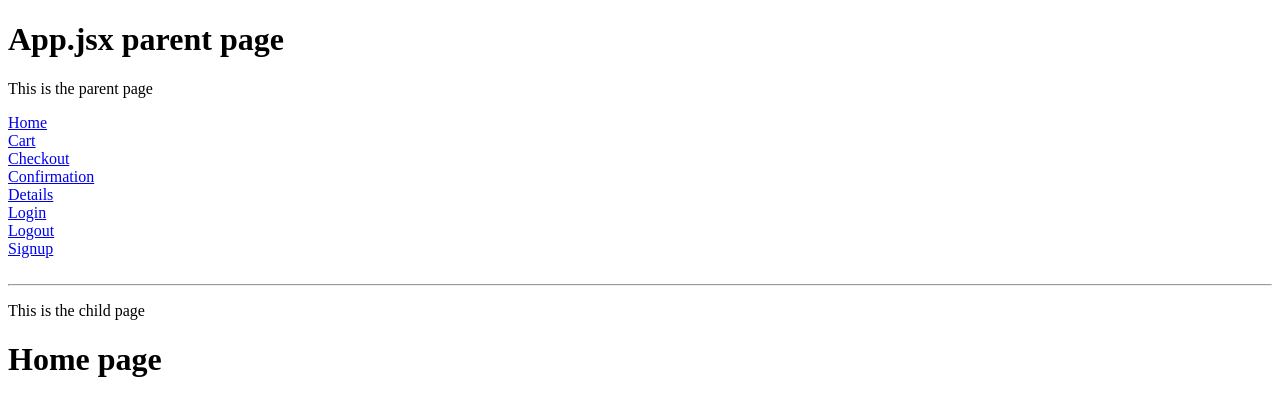
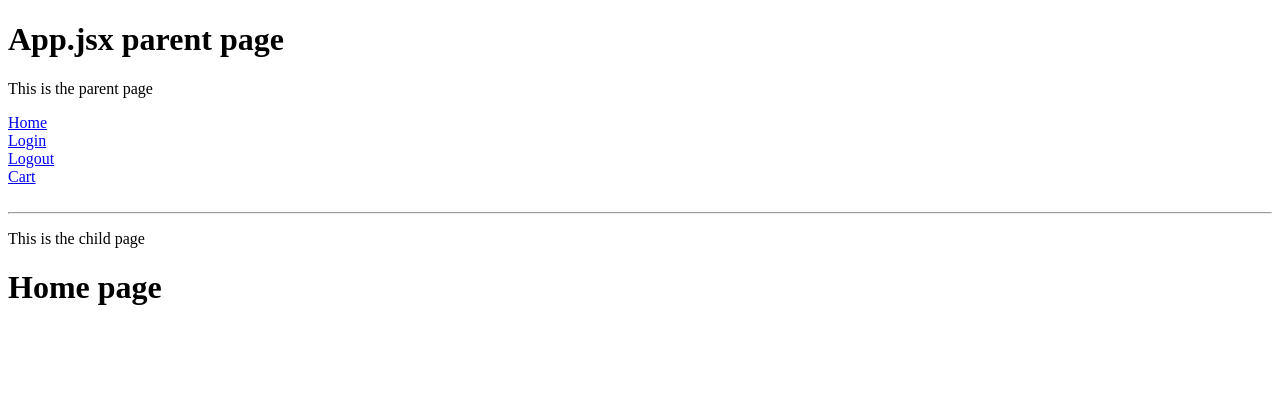
Before and after one commit to MitchellYetman/GymGear-api, a React (Vite) app in the folder client/: page / in a window 1280 px wide. Shown: the top 416 px of the page. Built offline with nearby package versions, Linux system fonts and the light colour scheme.

Commit message:
nav links created

```diff
--- a/client/src/App.jsx
+++ b/client/src/App.jsx
@@ -1,5 +1,5 @@
 import { Outlet } from 'react-router-dom';
-import Sidebar from './ui/Sidebar'
+import Nav from './ui/Nav';
 
 function App() {
 
@@ -8,7 +8,7 @@ function App() {
       <h1>App.jsx parent page</h1>
       <p>This is the parent page</p>
       <div>
-        <Sidebar />
+        <Nav />
       </div>
       <br />
       <hr />
--- /dev/null
+++ b/client/src/ui/Nav.jsx
@@ -0,0 +1,13 @@
+import { Link } from "react-router-dom";
+
+export default function Nav() {
+    return (
+        <>
+            <Link to="/">Home</Link> <br />
+            <Link to="/Login">Login</Link><br />
+            <Link to="/Logout">Logout</Link><br />
+            <Link to="/cart">Cart</Link><br />
+
+        </>
+    )
+}
--- a/client/src/ui/Sidebar.jsx
+++ /dev/null
@@ -1,17 +0,0 @@
-import { Link } from "react-router-dom";
-
-export default function Sidebar() {
-    return (
-        <>
-            <Link to="/">Home</Link> <br />
-            <Link to="/cart">Cart</Link><br />
-            <Link to="/Checkout">Checkout</Link><br />
-            <Link to="/Confirmation">Confirmation</Link><br />
-            <Link to="/Details">Details</Link><br />
-            <Link to="/Login">Login</Link><br />
-            <Link to="/Logout">Logout</Link><br />
-            <Link to="/Signup">Signup</Link><br />
-
-        </>
-    )
-}
```
